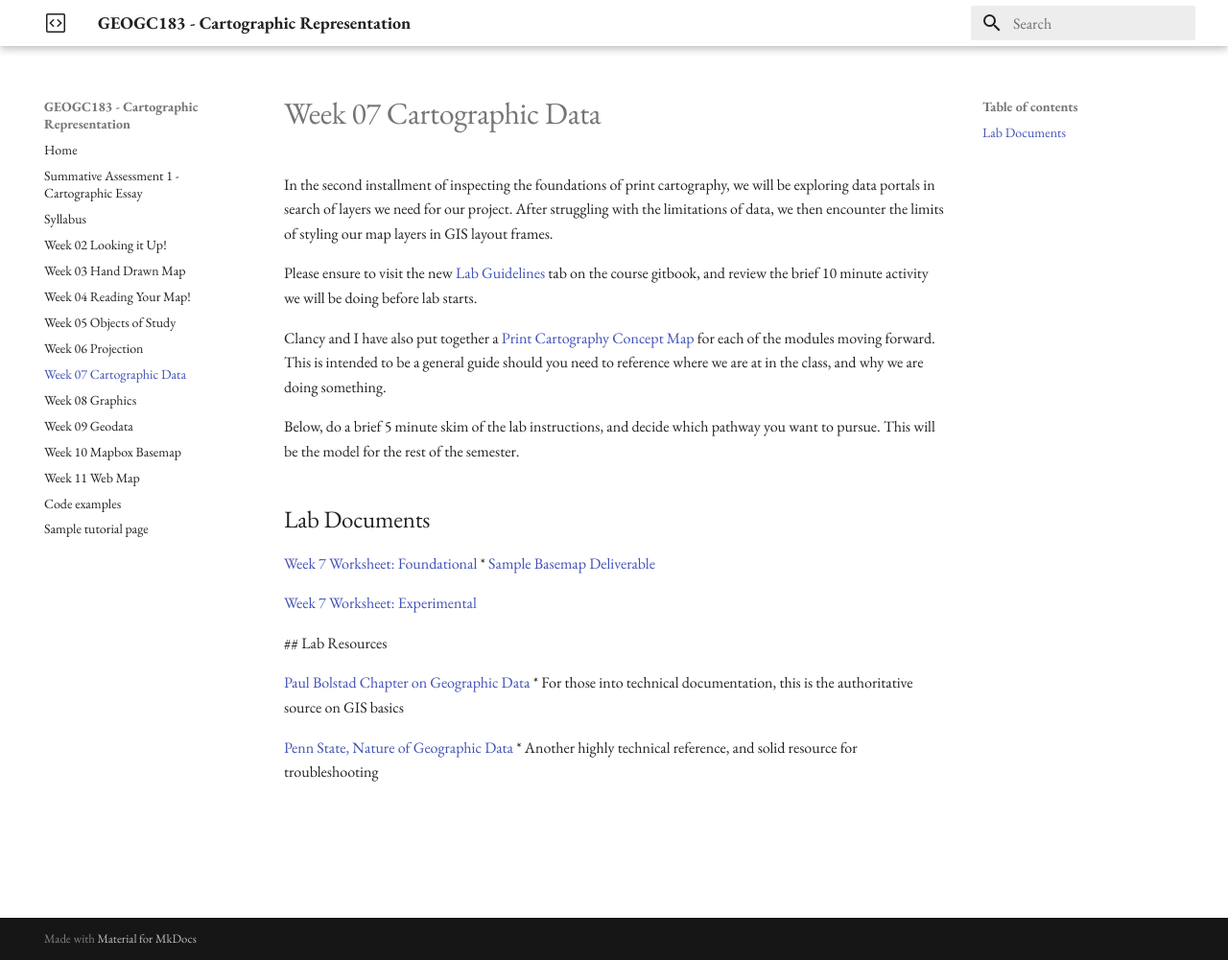
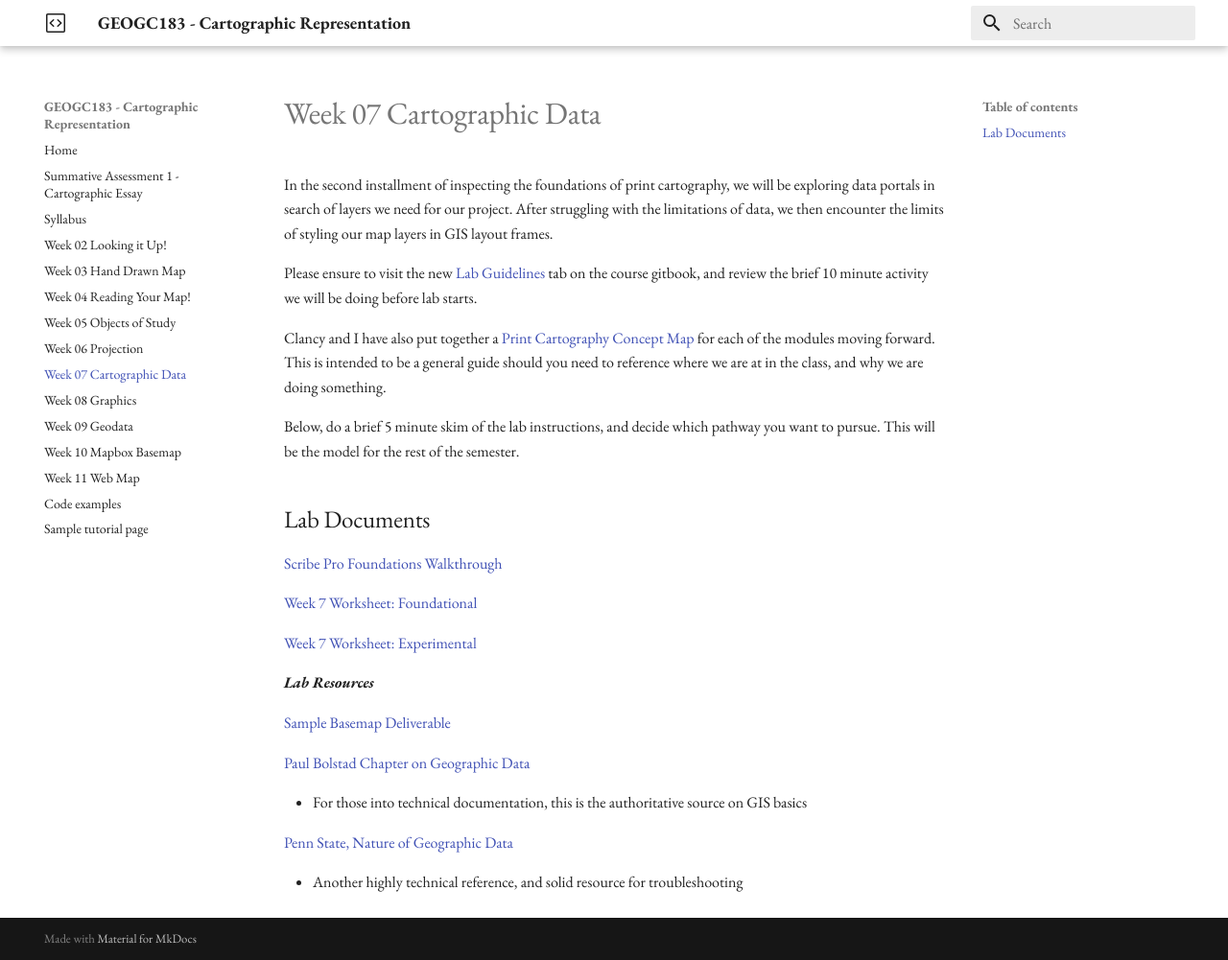
Before and after one commit to cwilmott/GEOGC183, an MkDocs documentation site: the page built from docs/Week-07-GIS.md, in a window 1280 px wide and 1001 px high. Shown: the whole window at 96% size. Built offline with MkDocs 1.6.1 and Material for MkDocs 9.7.7, drawn with Linux system fonts in a browser that asks for light colours.

Commit message:
Update Week-07-GIS.md

```diff
--- a/docs/Week-07-GIS.md
+++ b/docs/Week-07-GIS.md
@@ -11,16 +11,21 @@ Below, do a brief 5 minute skim of the lab instructions, and decide which pathwa
 
 ## Lab Documents
 
+[Scribe Pro Foundations Walkthrough]()
+
 [Week 7 Worksheet: Foundational]()
-* [Sample Basemap Deliverable](https://github.com/cwilmott/GEOGC183/blob/main/assets/Jack%20-%20Spatial%20Data%20Acquisition.pdf)
 
 [Week 7 Worksheet: Experimental]()
 
 
- ## Lab Resources
+ ***Lab Resources***
+
+[Sample Basemap Deliverable](https://github.com/cwilmott/GEOGC183/blob/main/assets/Jack%20-%20Spatial%20Data%20Acquisition.pdf)
 
 [Paul Bolstad Chapter on Geographic Data]()
+
 * For those into technical documentation, this is the authoritative source on GIS basics
 
 [Penn State, Nature of Geographic Data](https://www.e-education.psu.edu/natureofgeoinfo/node/1672)
+
 * Another highly technical reference, and solid resource for troubleshooting
```
